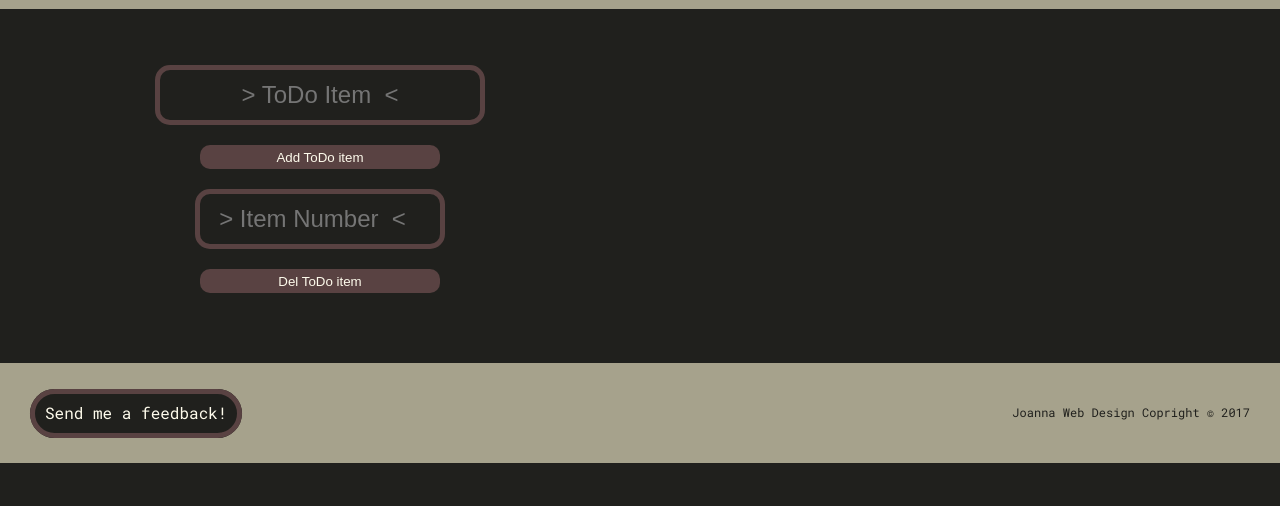
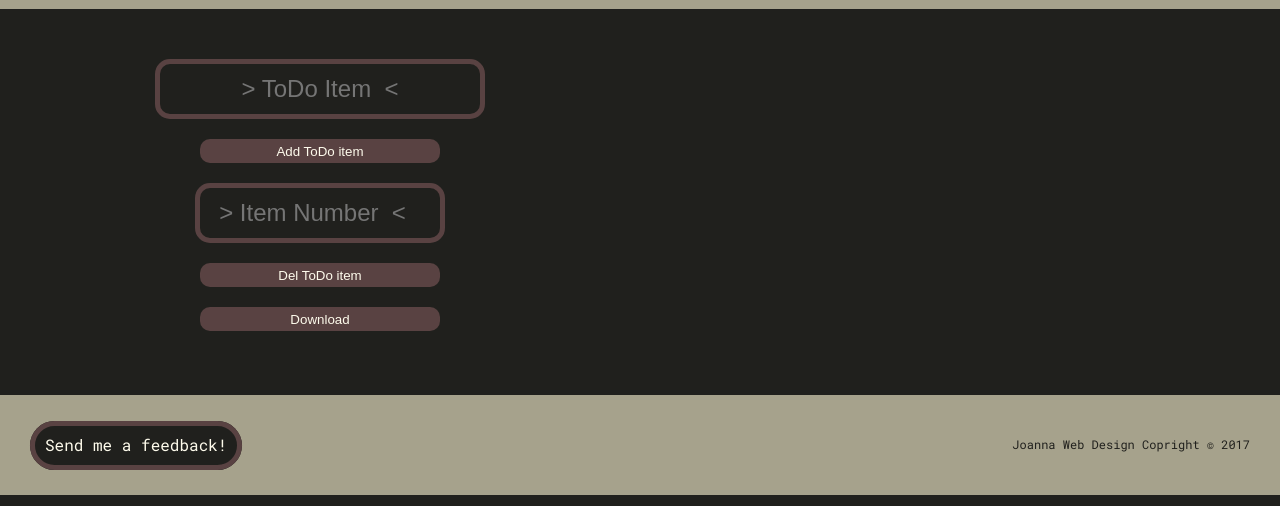
Before and after one commit to Asiula/MyWebSite, a plain HTML site: page todo.html in a window 1280 px wide. Shown: the part 294-800 px from the top of the page. Drawn offline with Linux system fonts and the light colour scheme.

Commit message:
added "download todolist"

```diff
--- a/todo.html
+++ b/todo.html
@@ -37,6 +37,7 @@
                 <button type="button" onclick="todoList()">Add ToDo item</button>
                  <input class="delinp" type="number" id="delInput" placeholder="&gt Item Number  &lt" min="1">
                  <button type="button" onclick="delList()">Del ToDo item</button>
+                  <button type="button" onclick="arrayToTxt(array), download(filename, list)">Download</button>
             </form>
         </aside>
         </main>
--- a/todo.js
+++ b/todo.js
@@ -1,5 +1,6 @@
 var array = []
 var list = ''
+var filename = 'ToDoList.org'
 function todoList()
 {
     var item = document.getElementById('todoInput').value
@@ -26,9 +27,21 @@ function delList()
     }
     else {alert("Input is not a number")}
 }
-function arrayToTxt()
+function arrayToTxt(array)
 {
-    list = array.toString()
-    list = list.replace(/,/g,'\n')
+    list = array.toString();
+    list = list.replace(/,/g,'\n');
 return list
 }
+function download(filename, list) {
+    var element = document.createElement('a');
+    element.setAttribute('href', 'data:text/plain;charset=utf-8,' + encodeURIComponent(list));
+    element.setAttribute('download', filename);
+
+    element.style.display = 'none';
+    document.body.appendChild(element);
+
+    element.click();
+
+    document.body.removeChild(element);
+}
```
